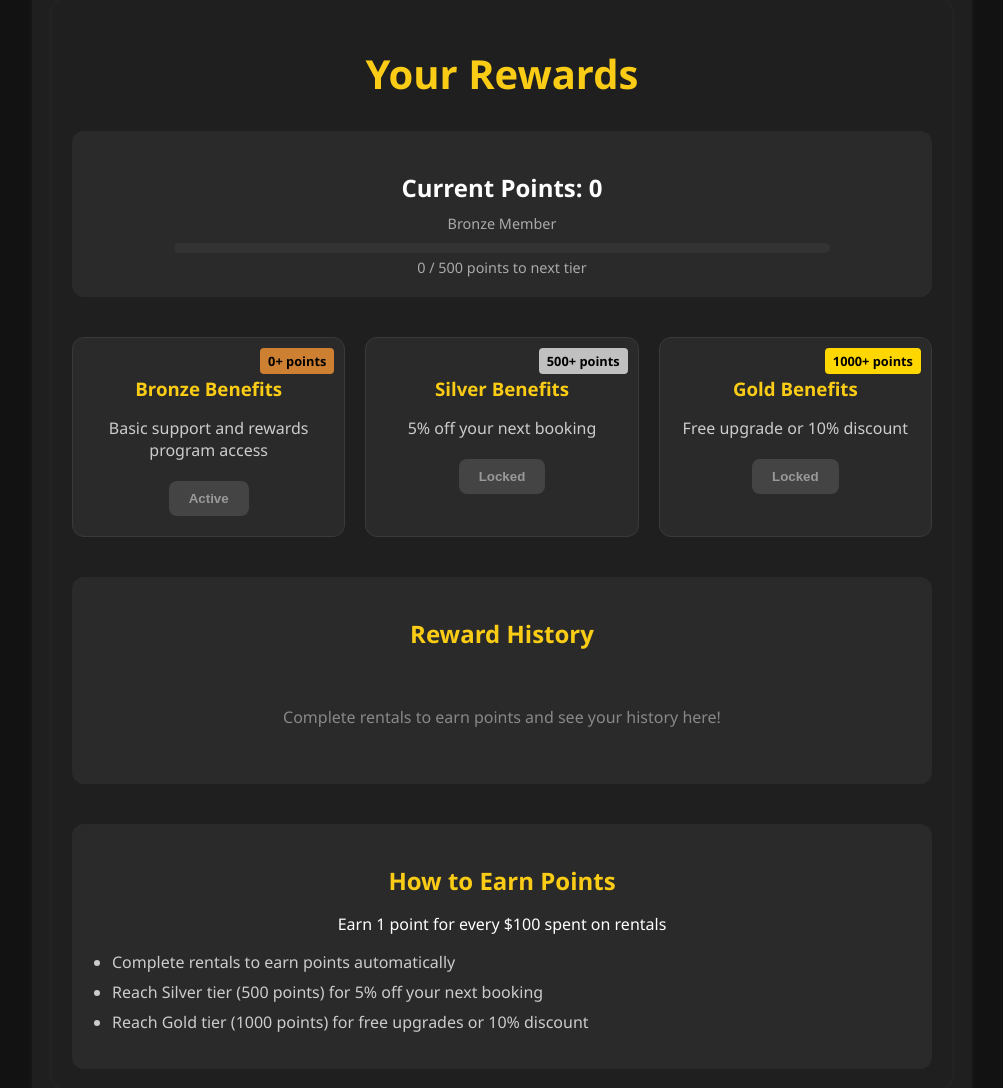
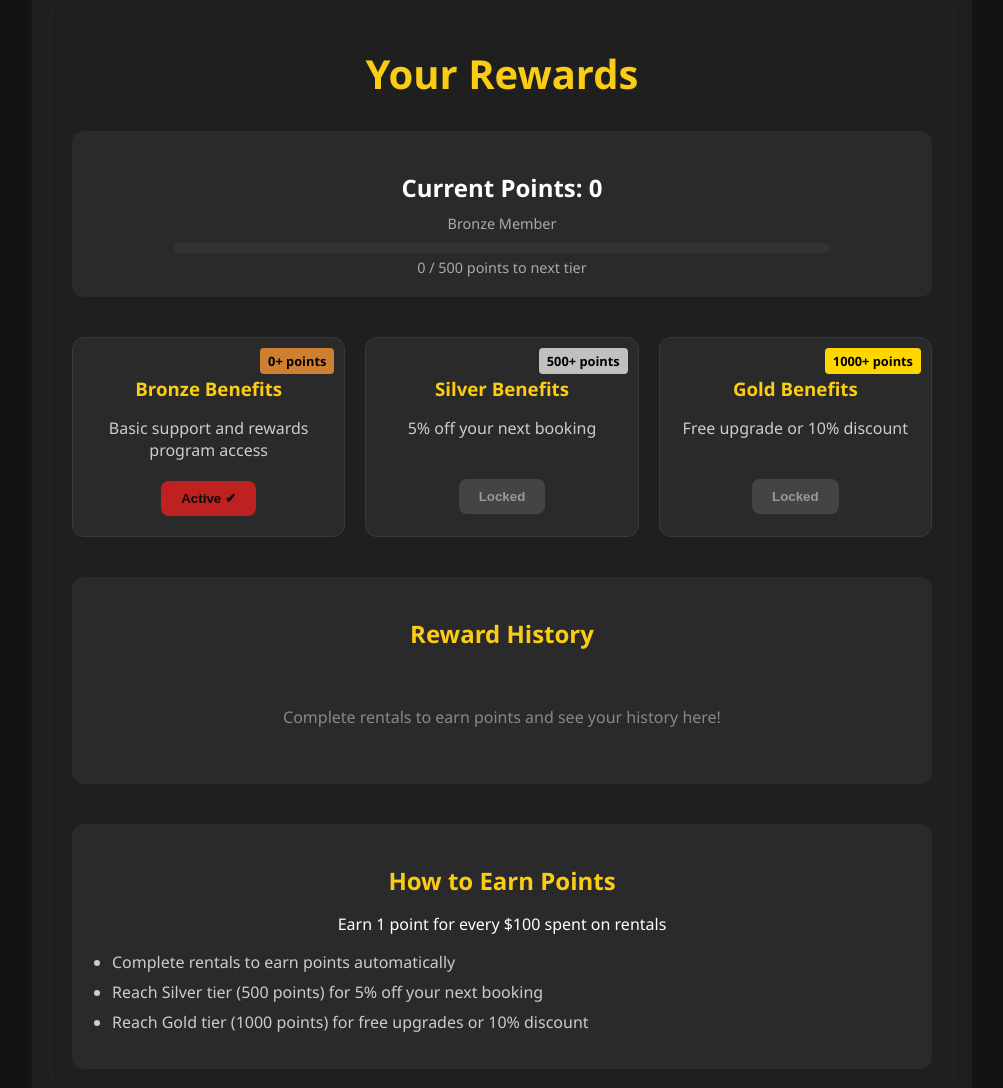
Before and after one commit to cyrax3589/Car_Rental_Management_System, a Flask app: page /rewards in a window 1280 px wide. Shown: the part 203-1291 px from the top of the page, without its empty margins (138-1141 px from the left). Run offline with Flask 3, Linux system fonts and the light colour scheme; a user stored in the database is signed in; data that the repository does not hold is empty.

Commit message:
30-04-25  22.03

```diff
--- a/static/css/rewards.css
+++ b/static/css/rewards.css
@@ -88,6 +88,7 @@ body {
   font-weight: bold;
   cursor: pointer;
   transition: 0.3s;
+  margin-top: 20px;
 }
 
 .redeem-btn:hover:not(:disabled) {
@@ -98,6 +99,32 @@ body {
   background-color: #444;
   color: #999;
   cursor: not-allowed;
+}
+
+.bronze-redeem-btn {
+    background-color: rgba(11, 185, 48, 0.8);
+    color: #121212;
+    padding: 10px 20px;
+    border: none;
+    border-radius: 8px;
+    font-weight: bold;
+    cursor: pointer;
+    transition: 0.3s;
+}
+
+.bronze-redeem-btn:hover {
+    background-color: rgba(11, 185, 48, 0.4);
+    color: #121212;
+}
+
+.bronze-redeem-btn:hover:not(:disabled) {
+    background-color: #0bb930;
+}
+
+.bronze-redeem-btn:disabled {
+background-color: #bf2020;
+color: #0a0a0a;
+cursor: not-allowed;
 }
 
 .tier-badge {
--- a/templates/rewards.html
+++ b/templates/rewards.html
@@ -30,8 +30,8 @@
             <h3>Bronze Benefits</h3>
             <p>Basic support and rewards program access</p>
             <div class="tier-badge bronze">0+ points</div>
-            <button class="redeem-btn" {% if points_data.tier == 'Bronze' %}disabled{% endif %}>
-                Active
+            <button class="bronze-redeem-btn" {% if points_data.tier == 'Bronze' %}disabled{% endif %}>
+                Active &#10004;
             </button>
         </div>
 
```
